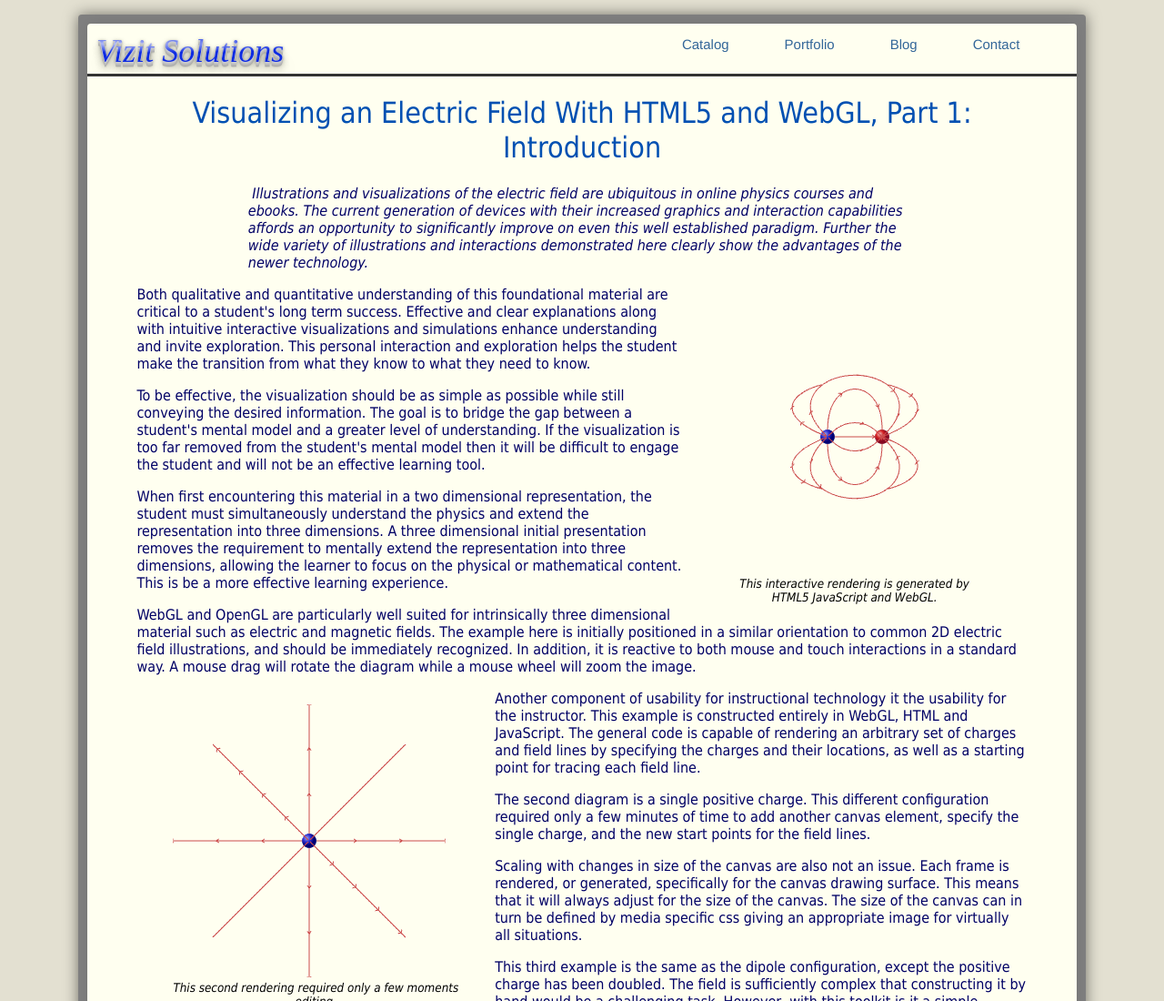
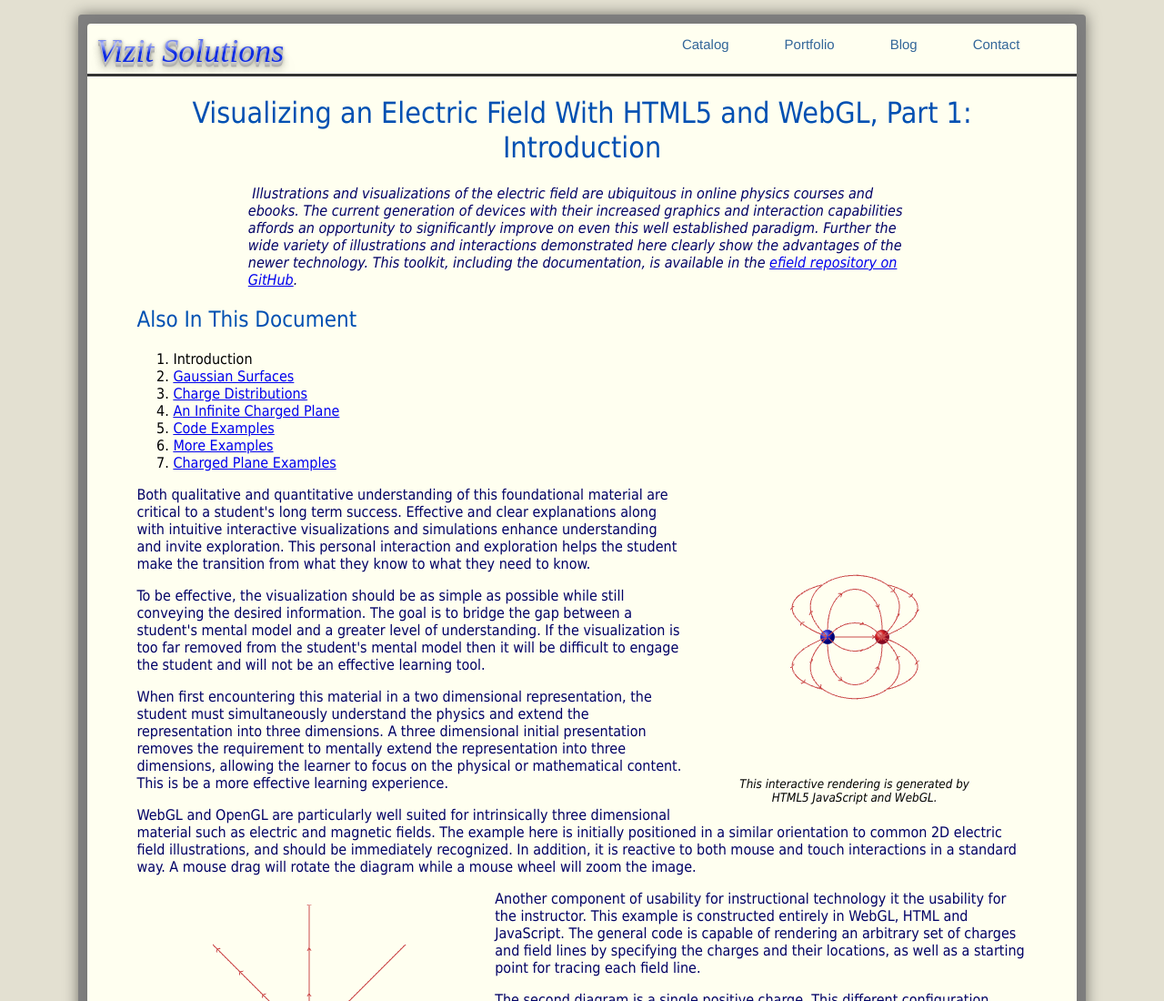
Before and after one commit to VizIT/efield, a plain HTML site: page index.html in a window 1280 px wide. Shown: the top 1100 px of the page at 91% size. Drawn offline with Linux system fonts and the light colour scheme.

Commit message:
Add TOC and reference to github to index.

```diff
--- a/index.html
+++ b/index.html
@@ -47,9 +47,23 @@
           courses and ebooks. The current generation of devices with their increased graphics and interaction
           capabilities affords an opportunity to significantly improve on even this well established
           paradigm. Further the wide variety of illustrations and interactions demonstrated here
-          clearly show the advantages of the newer technology.
+          clearly show the advantages of the newer technology. This toolkit, including the
+          documentation, is available in the <a href = "https://github.com/VizIT/efield/">efield
+          repository on GitHub</a>.
         </p>
 
+    <nav role="navigation" class="toc">
+      <h2>Also In This Document</h2>
+      <ol>
+        <li>Introduction</li>
+        <li><a href = "gaussianSurfaces.html">Gaussian Surfaces</a></li>
+        <li><a href = "chargedDistributions.html">Charge Distributions</a></li>
+        <li><a href = "chargedPlane.html">An Infinite Charged Plane</a></li>
+        <li><a href = "examples.html">Code Examples</a></li>
+        <li><a href = "moreExamples.html">More Examples</a></li>
+        <li><a href = "chargedPlaneExamples.html">Charged Plane Examples</a></li>
+      </ol>
+    </nav>
         <figure class="right">
           <!--A blank area we can draw on with JavaScript. -->
           <canvas id="drawingSurface" width="300" height="300"></canvas>
```
